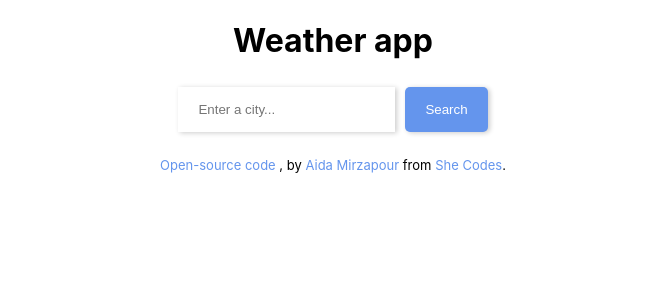
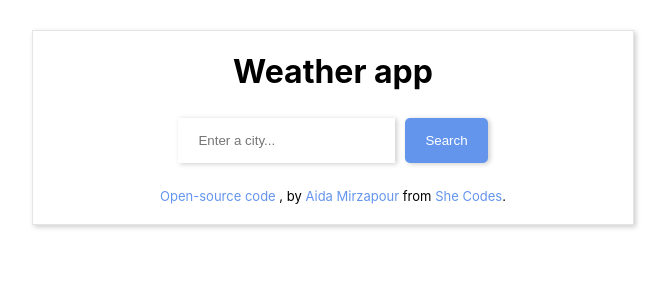
Before and after one commit to AidaMirzapour/first-WeatherReactApp, a React (Create React App) app: page / in a window 1280 px wide. Shown: the top 300 px of the page, without its empty margins (307-976 px from the left). Built offline with nearby package versions, Linux system fonts and the light colour scheme.

Commit message:
change App.css style

```diff
--- a/src/App.css
+++ b/src/App.css
@@ -2,9 +2,8 @@
   display: flex;
   flex-direction: column;
   align-items: center;
+  border: 0.5px solid rgba(0, 0, 0, 0.1);
+  width: 600px;
+  margin: 30px auto;
+  box-shadow: 2px 2px 5px rgba(0, 0, 0, 0.2);
 }
-
-.FooterLinks {
-  margin-top: 20px;
-  font-size: 12px;
-}
--- a/src/App.js
+++ b/src/App.js
@@ -7,7 +7,7 @@ function App() {
     <div className="App">
       <h1>Weather app</h1>
       <Weather />
-      <FooterLinks className="FooterLinks"/>
+      <FooterLinks />
     </div>
   );
 }
```
